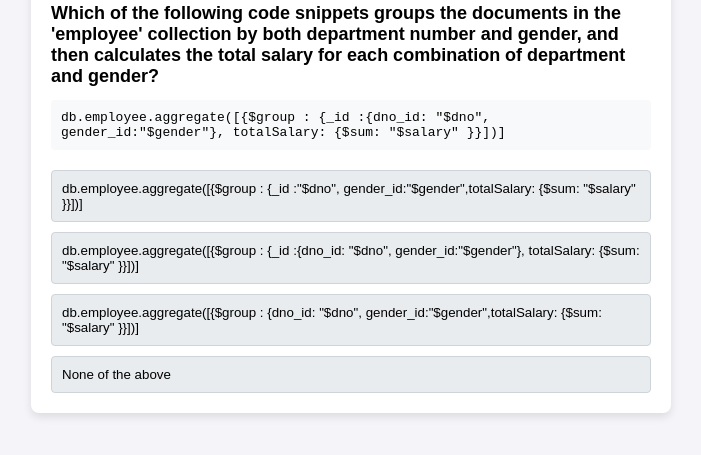
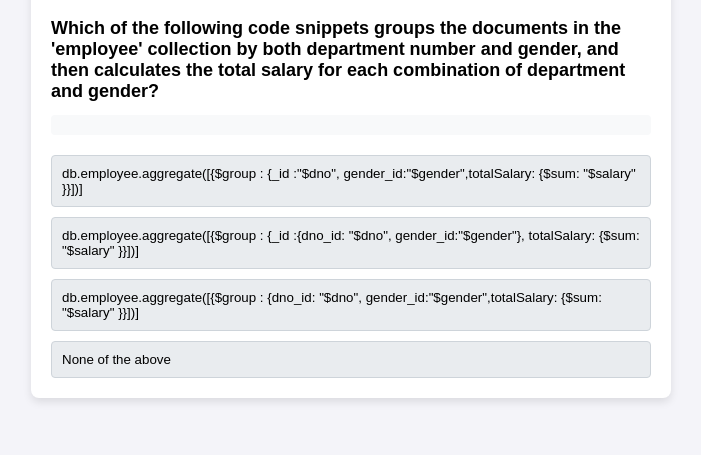
Before and after one commit to astral-fate/Advanced-MongoDB-Aggregation-Framework-Quiz, a plain HTML site: page index.html in a window 1280 px wide. Shown: the part 241-696 px from the top of the page, without its empty margins (289-990 px from the left). Drawn offline with Linux system fonts and the light colour scheme.

Commit message:
Update index.html

```diff
--- a/index.html
+++ b/index.html
@@ -147,7 +147,7 @@
     const questions = [
       {
         question: "Which of the following code snippets groups the documents in the 'employee' collection by both department number and gender, and then calculates the total salary for each combination of department and gender?",
-        code: `db.employee.aggregate([{$group : {_id :{dno_id: "$dno", gender_id:"$gender"}, totalSalary: {$sum: "$salary" }}])]`,
+
         options: [
           'db.employee.aggregate([{$group : {_id :"$dno", gender_id:"$gender",totalSalary: {$sum: "$salary" }}])]',
           'db.employee.aggregate([{$group : {_id :{dno_id: "$dno", gender_id:"$gender"}, totalSalary: {$sum: "$salary" }}])]',
```
